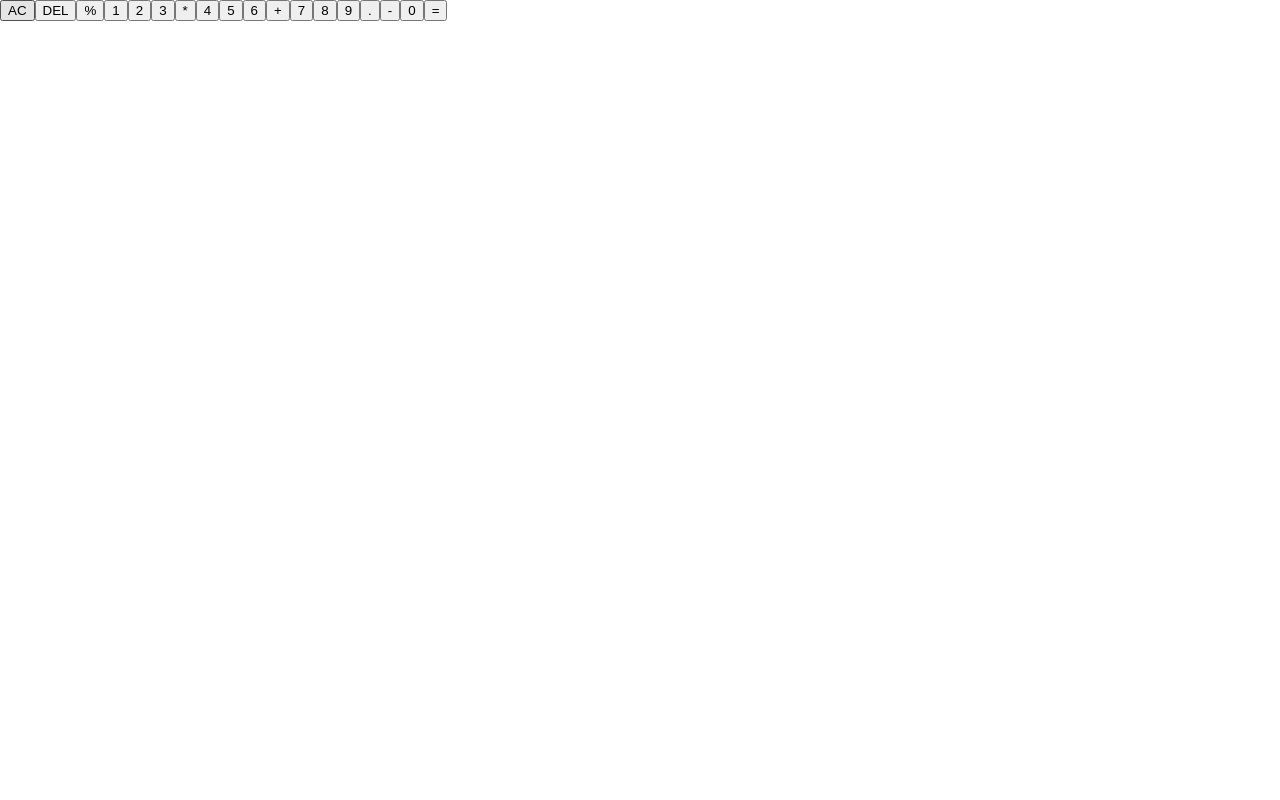
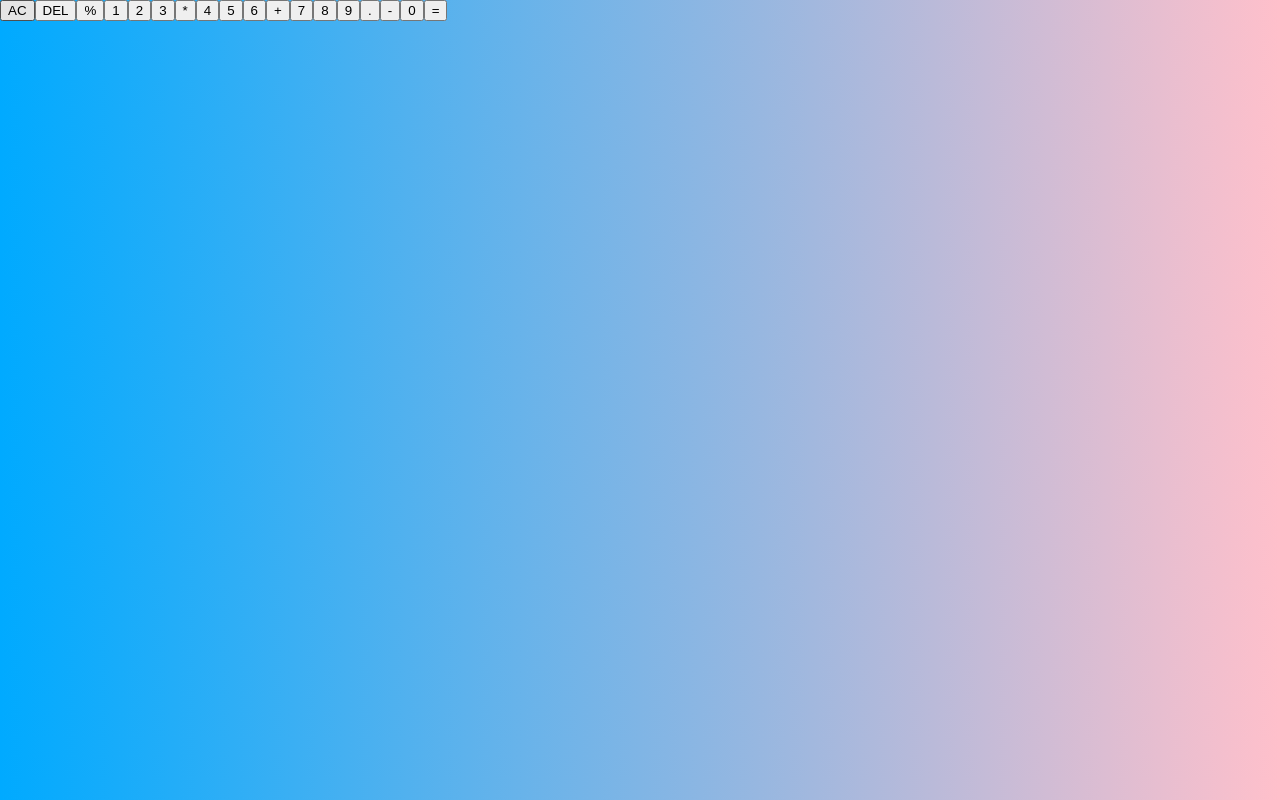
Before and after one commit to Taimmesia/calculator, a React (Vite) app in the folder calculator/: page / in a window 1280 px wide. Built offline with nearby package versions, Linux system fonts and the light colour scheme.

Commit message:
added linear gradient bg colour

```diff
--- a/calculator/src/App.css
+++ b/calculator/src/App.css
@@ -6,4 +6,5 @@
 
 body {
   margin: 0;
+  background: linear-gradient(to right, #00aaff, #ffc0cb);
 }
```
